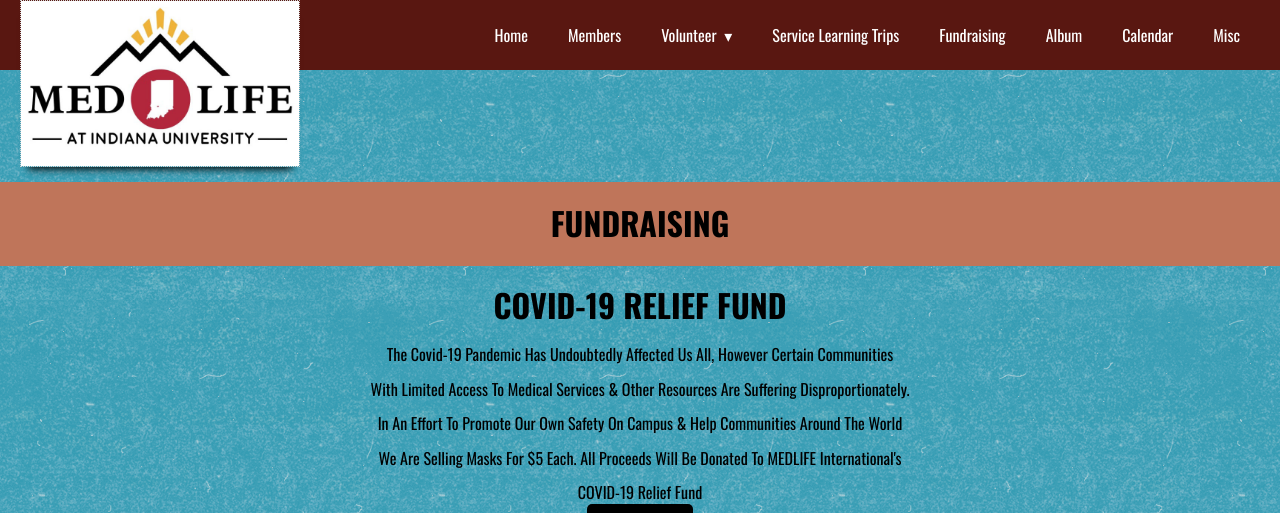
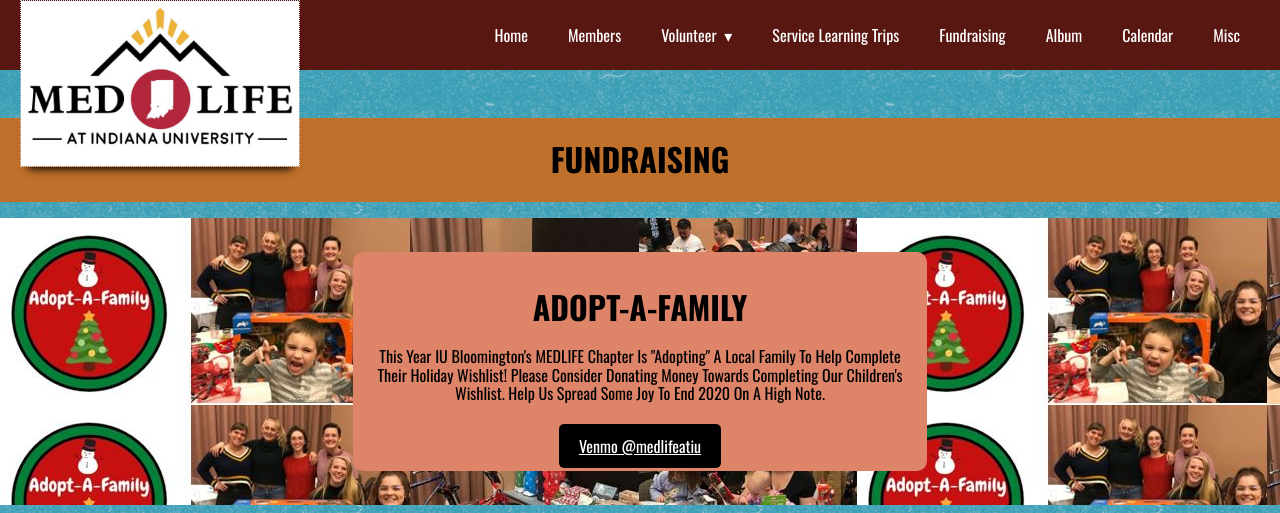
Before and after one commit to psychocakes/medlifeatiu2021-Stacey-Tam, a PHP site: page /fundraising.html in a window 1280 px wide. Shown: the top 513 px of the page. Run offline with PHP 8.4, Linux system fonts and the light colour scheme; some libraries are stand-ins or nearby versions.

Commit message:
fundraising page updates

```diff
--- a/css/styles.css
+++ b/css/styles.css
@@ -346,7 +346,7 @@ article section .container {
 .current {
 
     text-align: center;
-    padding-top: 6em;
+    padding-top: 2em;
 }
 
 .current a img{
@@ -356,7 +356,7 @@ article section .container {
 }
 .current .info {
 text-align: center;
-    background: var(--salmon);
+    background: var(--orange);
     padding: 2px;
     z-index: -1;
     position: relative;
@@ -373,6 +373,68 @@ text-align: center;
     background: green;
 }
 
+.fundraiser1 {
+    text-align:center;
+        background-image: url(/images/webdesign/AdoptAFamilyBackground.JPG);
+        padding: 2px;
+        z-index:0;
+        position: relative;
+        margin-top: 1em;
+}
+.fundraiser1 .info{
+    display: inline-block;
+        margin: auto;
+        width: 50%;
+}
+
+.fundraiser1 .info article {
+    background: rgb(221, 132, 105);
+    padding: 1em;
+    text-align: center;
+    margin: 2em;
+    border-radius: 10px;
+}
+.fundraiser2 {
+text-align:center;
+    background-image: url(/images/webdesign/Mask\ Background\ .JPG);
+    padding: 2px;
+    z-index:0;
+    position: relative;
+    margin-top: 1em;
+}
+.fundraiser2 .info{
+    display: inline-block;
+        margin: auto;
+        width: 50%;
+}
+
+.fundraiser2 .info article {
+    background:lightsteelblue;
+    padding: 1em;
+    text-align: center;
+    margin: 2em;
+    border-radius: 10px;
+}
+.GiveLively {
+text-align:center;
+    background-image: url(/images/webdesign/GiveLivelyBackground.JPG);
+    padding: 2px;
+    z-index:0;
+    position: relative;
+    margin-top: 1em;
+}
+.GiveLively .info {
+display: inline-block;
+        margin: auto;
+        width: 50%;
+}
+.GiveLively .info article {
+    background:lightyellow;
+    padding: 1em;
+    text-align: center;
+    margin: 2em;
+    border-radius: 10px;
+}
 
 /* ALBUM */
 
--- a/fundraising.html
+++ b/fundraising.html
@@ -67,26 +67,53 @@
        <section id="large">
             <div class="current">
                 <section class="info">
-                    <div class="mem-alignment">
                         <article>
                             <h1>FUNDRAISING</h1>
                         </article>
-                    </div>
                 </section>
-                <h1>COVID-19 RELIEF FUND</h1>
-                <p>The Covid-19 Pandemic Has Undoubtedly Affected Us All, However Certain Communities</p>
-                <p>With Limited Access To Medical Services & Other Resources Are Suffering Disproportionately.</p>
-                <p>In An Effort To Promote Our Own Safety On Campus & Help Communities Around The World</p>
-                <p>We Are Selling Masks For $5 Each. All Proceeds Will Be Donated To MEDLIFE International's</p>
-                <p>COVID-19 Relief Fund</p>
-                <div>
-                <a href="https://forms.gle/RjwF7vfiAxBeEahh9" class="button2"> Buy A Mask</a>
-                </div>
-                <a href="images/webdesign/MaskOptionAB.JPG" download><img src="images/webdesign/MaskOptionAB.JPG"></a>
-                <a href="images/webdesign/MaskOptionCD.JPG" download><img src="images/webdesign/MaskOptionCD.JPG"></a>
-                <a href="images/webdesign/MaskOptionEF.JPG" download><img src="images/webdesign/MaskOptionEF.JPG"></a>
             </div>
        </section>
+             <div class = "fundraiser1">
+                <section class= "info">
+                    <article>
+                        <h1>ADOPT-A-FAMILY</h1>
+                        <p>This Year IU Bloomington's MEDLIFE Chapter Is "Adopting" A Local Family To Help Complete
+                            Their Holiday Wishlist! Please Consider Donating Money Towards Completing Our Children's
+                            Wishlist. Help Us Spread Some Joy To End 2020 On A High Note.
+                        </p>
+                        <br> <a href= "https://venmo.com/account/sign-in" class= "button2">Venmo @medlifeatiu</a>
+                    </article>
+                </section>
+            </div>
+            <div class = "fundraiser2">
+                <section class ="info">
+                    <article>
+                        <h1>COVID-19 RELIEF FUND</h1>
+                        <p>The Covid-19 Pandemic Has Undoubtedly Affected Us All, However Certain Communities
+                        With Limited Access To Medical Services & Other Resources Are Suffering Disproportionately.
+                        In An Effort To Promote Our Own Safety On Campus & Help Communities Around The World,
+                        We Are Selling Masks For $5 Each. All Proceeds Will Be Donated To MEDLIFE International's
+                        COVID-19 Relief Fund</p>
+                        <br> <a href="https://forms.gle/RjwF7vfiAxBeEahh9" class="button2"> Buy A Mask</a> </br>
+                    </article>
+                </section>
+            </div>
+           <div class= "GiveLively">
+               <section class = "info">
+                   <article>
+                       <h1>MOVING MOUNTAINS CAMPAIGN</h1>
+                       <p>MEDLIFE Strives To Mitigate The Circumstances Of Disparity That Disproportionately Affected
+                        Low-Income Communities: Medicine, Education, and Development. Donate To Our Chapter's Give GiveLively
+                        Page To Help Us Move Towards A World Free From The Constraints Of Poverty. Together, We Can Move MOUNTAINS
+                       </p>
+                       <br> Currently, Donations Go Directly Towards Mitigating The Impact Of Food Insecurity In Regions Most
+                       Impacted By COVID-19. To Learn More And Donate Click The Link Below </br>
+                       <br> <a href= "https://secure.givelively.org/teams/medlife/moving-mountains/medlife-at-indiana-university" class = "button2">
+                       Donate!</a> </br>
+                   </article>
+               </section>
+           </div>
+
         <footer>
             <section>
                 <p>Director of Service Learning Trips | Andrea Monsivais | amonsiva@iu.edu</p>
```
Also changed, not shown: images/webdesign/AdoptAFamilyBackground.JPG (added), images/webdesign/GiveLivelyBackground.JPG (added), images/webdesign/Mask Background .JPG (added).
